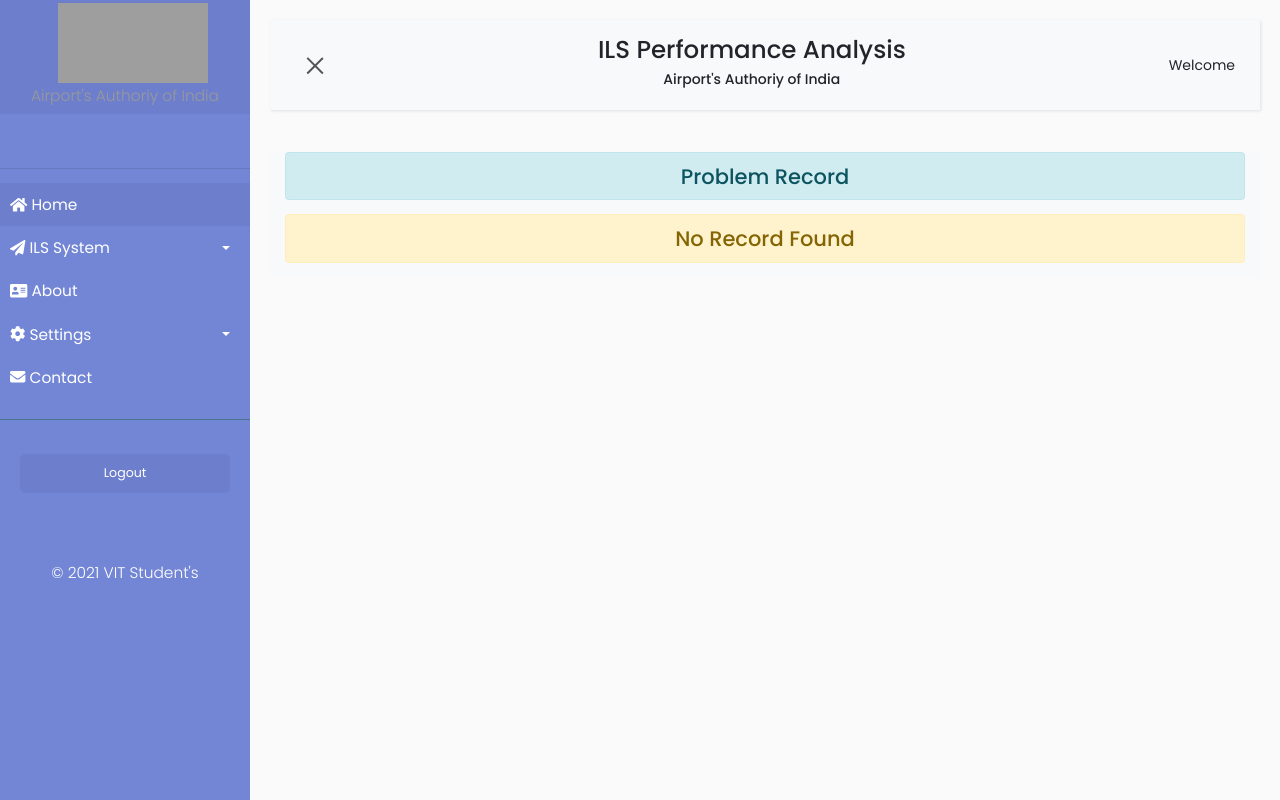
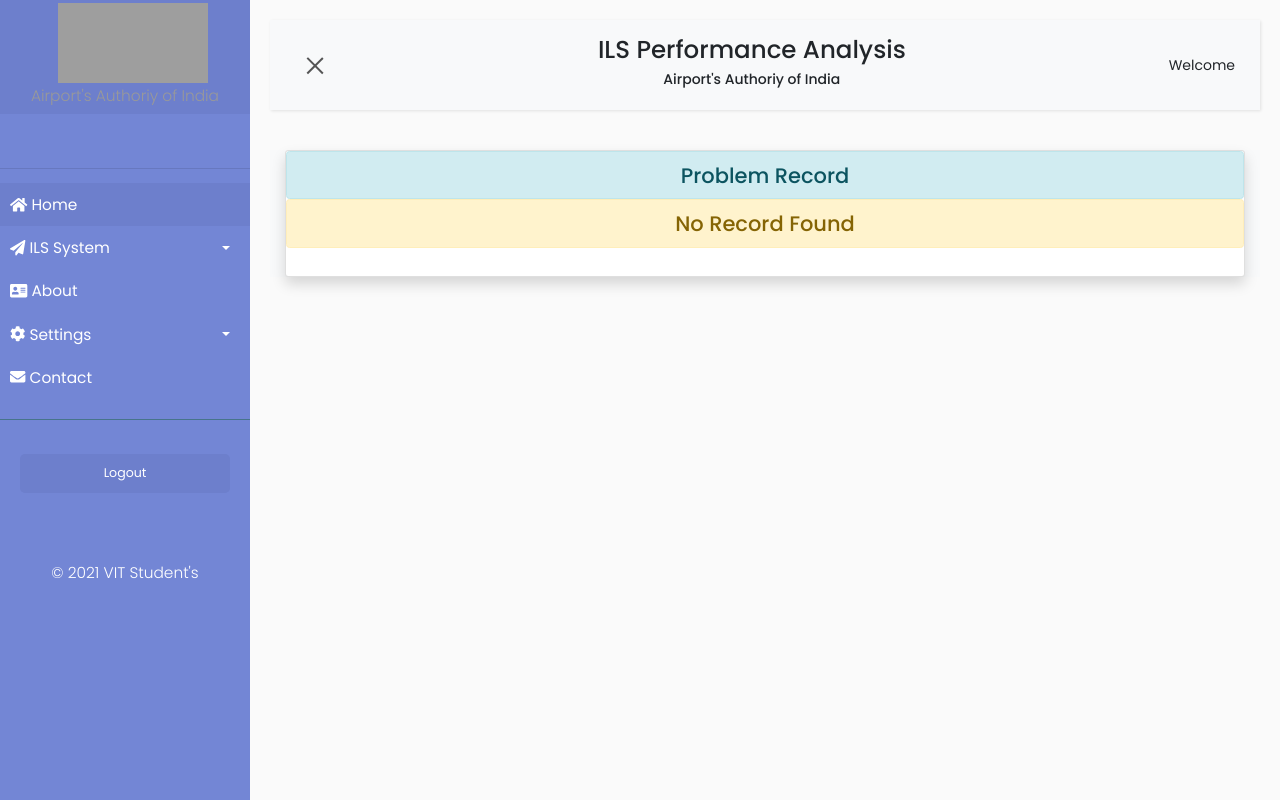
Before and after one commit to ZisanAalam/AirportProject, a Django app: template account/templates/navparameter/viewfault.html in a window 1280 px wide. Run offline with Django 3.2, Linux system fonts and the light colour scheme; the template is opened without the code that fills it, so the values that code supplies are empty; some libraries are stand-ins or nearby versions; grey boxes are pictures that could not be loaded.

Commit message:
design modi

```diff
--- a/account/templates/account/login.html
+++ b/account/templates/account/login.html
@@ -41,7 +41,7 @@
                         </div>
                         <div class="col-9" id="aaoi-col">
                             <div class="row">
-                                <h6 class="text-center">Airport Authority of India</h6>
+                                <h6 class="text-center">Airports Authority of India</h6>
                             </div>
                             <div class=" row">
                                 <h6 class="devanagari-family text-center">भारतीय विमानपत्तन प्राधिकरण</h6>
@@ -81,7 +81,7 @@
     </div>
     <footer class="footer" id="footer-container">
         <div class="container">
-            <p class="text-center" id="footer-text">© 2021 Airport Authority of India</p>
+            <p class="text-center" id="footer-text">© 2021 Airports Authority of India</p>
         </div>
     </footer>
     <script src="{% static 'account/js/jQuery.js' %}"></script>
--- a/account/templates/account/signup/signup.html
+++ b/account/templates/account/signup/signup.html
@@ -149,7 +149,7 @@
     <br />
     <footer class="footer" id="footer-container">
         <div class="container">
-            <p class="text-center" id="footer-text">© 2021 Airport Authority of India</p>
+            <p class="text-center" id="footer-text">© 2021 Airports Authority of India</p>
         </div>
     </footer>
 
--- a/account/templates/navparameter/viewfault.html
+++ b/account/templates/navparameter/viewfault.html
@@ -8,8 +8,10 @@
 {% endblock mycss %}
 
 {% block content %}
-<div class="col-sm-12 mx-auto mt-5 bg-light del">
-    <h4 class="text-center alert alert-info">Problem Record</h4>
+
+<div class="col-sm-12 mx-auto mt-3 bg-light del">
+    <div class="card shadow">
+        <h4 class="text-center alert alert-info my-0">Problem Record</h4>
         <table class="table">
 
             {% if fault %}
@@ -58,6 +60,8 @@
 
         </table>
     </div>
+</div>
+
 {% endblock content %}
 
 {% block myjs %}
--- a/account/views/problem.py
+++ b/account/views/problem.py
@@ -63,6 +63,7 @@
         dt = gethours.get_hrs(start_date_input, end_date_input,
                               start_time_input, end_time_input)
         down_time = "{0:.2f}".format(dt)
+        pr = start_time_input+'-'+end_time_input
         equipment_obj = Equipment.objects.get(id=equipment_id)
         runway_obj = Runway.objects.get(id=runway_id)
         location_obj = FaultLocation.objects.get(id=location_id)
@@ -79,7 +80,7 @@
             make=make_obj,
             model=model_obj,
             date=start_date_input,
-            period='2020-2020',
+            period=pr,
             down_time=down_time,
             location=location_obj,
             locationpart=locationpart_obj,
```
Lines whose indentation alone changed are shown as unchanged.
